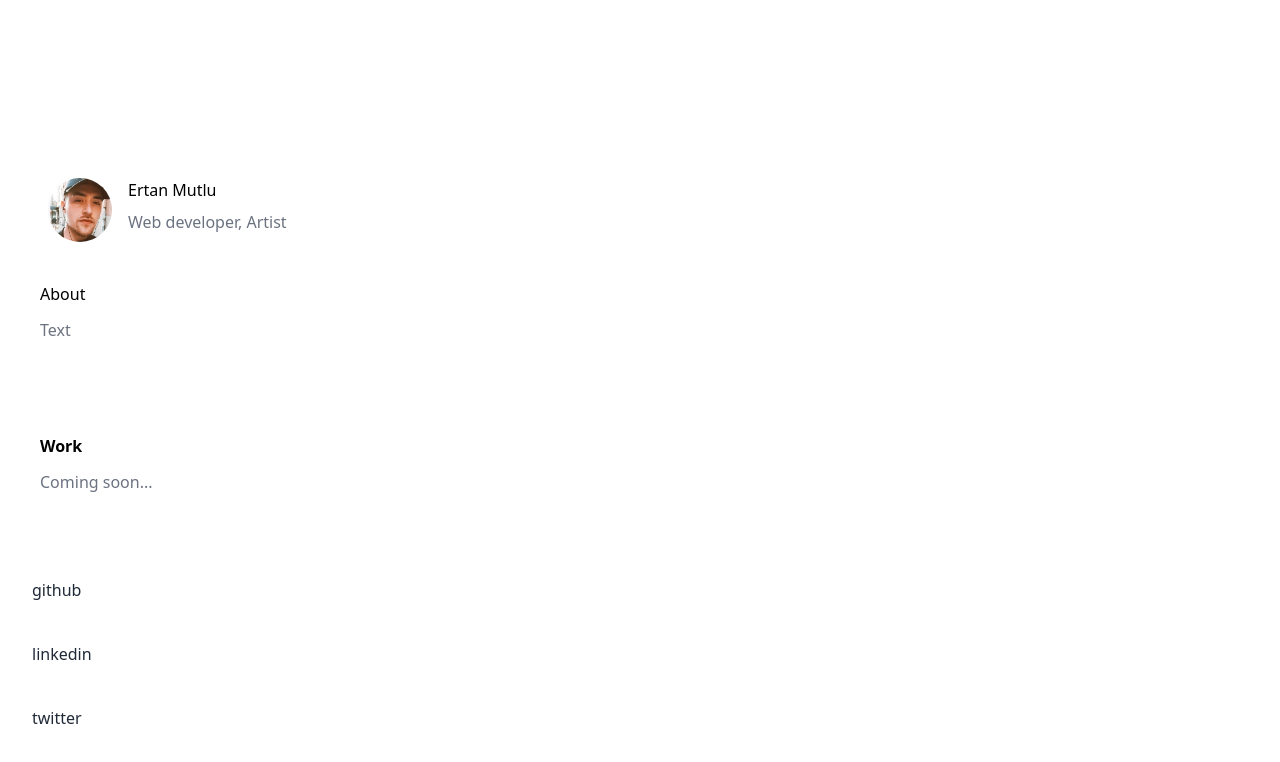
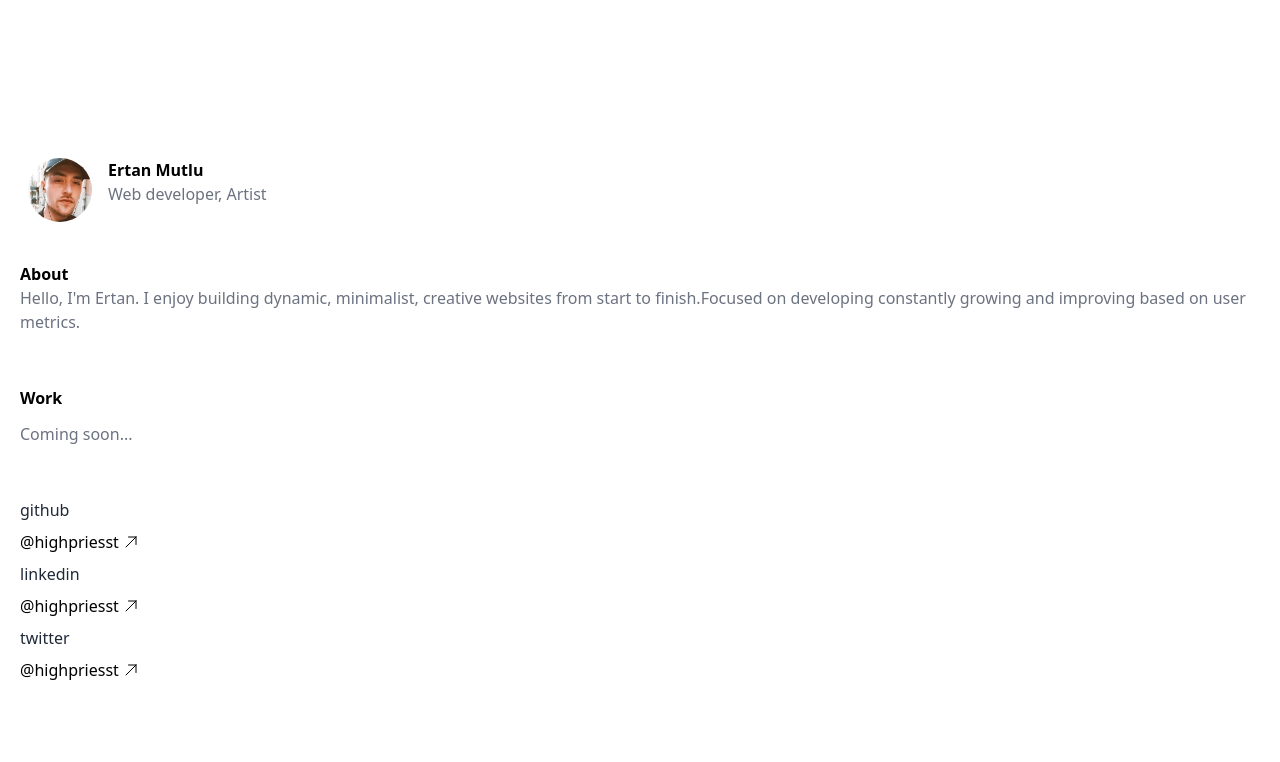
Before and after one commit to highpriesst/portfolio, a Next.js app: page / in a window 1280 px wide. Shown: the top 762 px of the page. Built offline with nearby package versions, Linux system fonts and the light colour scheme.

Commit message:
adding the new features

```diff
--- a/sections/AboutMe.tsx
+++ b/sections/AboutMe.tsx
@@ -4,7 +4,7 @@ import profile_picture from "../public/assests/profile_pic.png";
 
 function AboutMe() {
   return (
-    <m.div className="flex flex-col w-full justify-center h-auto p-10">
+    <m.div className="flex flex-col w-full justify-center h-auto p-5">
       <div className="flex flex-row mb-8 p-2">
         <m.div
           initial={{ opacity: 0 }}
@@ -23,14 +23,22 @@ function AboutMe() {
           animate={{ opacity: 1 }}
           transition={{ ease: "easeOut", duration: 1.2 }}
           exit={{ opacity: 0 }}>
-          <h1>Ertan Mutlu</h1>
+          <b>
+            <h1>Ertan Mutlu</h1>
+          </b>
           <span className="text-gray-500">Web developer, Artist</span>
         </m.div>
       </div>
 
       <div className="[&>*]:mb-3">
-        <h1>About</h1>
-        <p className="text-gray-500">Text</p>
+        <b>
+          <h1>About</h1>
+        </b>
+        <p className="text-gray-500">
+          Hello, I&#39;m Ertan. I enjoy building dynamic, minimalist, creative
+          websites from start to finish.Focused on developing constantly growing
+          and improving based on user metrics.
+        </p>
       </div>
     </m.div>
   );
--- a/sections/Links.tsx
+++ b/sections/Links.tsx
@@ -2,7 +2,7 @@ import SingleLink from "../components/SingleLink";
 
 function Links() {
   return (
-    <div className="text-white flex flex-col p-8 mb-2 w-full">
+    <div className="text-black flex flex-col p-5 w-full dark:text-white">
       <SingleLink
         name="github"
         link={"https://github.com/highpriesst"}
@@ -10,7 +10,7 @@ function Links() {
       />
       <SingleLink
         name="linkedin"
-        link={"https://linkedin.com/highpriesst"}
+        link={"https://linkedin.com/in/highpriesst"}
         nickname={"highpriesst"}
       />
       <SingleLink
--- a/sections/Work.tsx
+++ b/sections/Work.tsx
@@ -2,8 +2,10 @@ import Link from "next/link";
 
 function Work() {
   return (
-    <div className="w-full flex h-auto flex-col p-10 [&>*]:mb-3">
-      <h1 className="font-bold">Work</h1>
+    <div className="w-full flex h-auto flex-col p-5 [&>*]:mb-3">
+      <h1 className="font-bold">
+        <Link href="/allWorks">Work</Link>
+      </h1>
       <p className="text-gray-500">Coming soon...</p>
     </div>
   );
```
